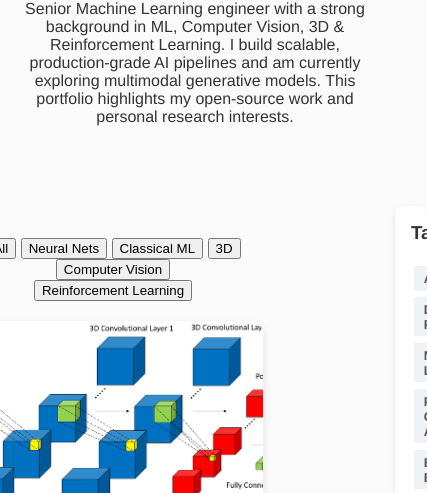
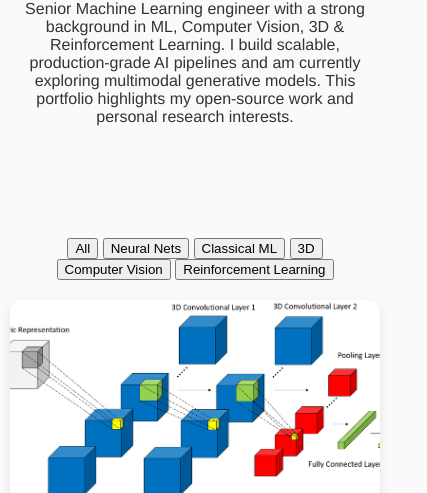
Before and after one commit to mbastola/mbastola.github.io, a plain HTML site: page index.html in a window 390 px wide. Shown: the part 672-1165 px from the top of the page, 427 px wide, since content can reach past the window. Drawn offline with Linux system fonts and the light colour scheme.

Commit message:
updated layout

```diff
--- a/index.html
+++ b/index.html
@@ -36,7 +36,6 @@
     .music-bar {
       flex: 1;
       padding-right: 100px;
-      padding-top: 200px;
     }
 
     .container {
@@ -48,7 +47,6 @@
       background: #fff;
       border-radius: 8px;
       box-shadow: 0 2px 5px rgba(0,0,0,0.1);
-      margin-left: 100px;
       padding: 1rem;
       max-height: 600px;
       overflow-y: auto;
@@ -195,6 +193,17 @@
       margin-top: 1rem;
       max-width: 720px;
       padding: 0 1rem;
+    }
+
+    @media (max-width: 992px) {
+      .main-wrapper {
+        flex-direction: column;
+        width: 95%;
+      }
+      .sidebar {
+        margin-top: 2rem;
+        max-height: 300px;
+      }
     }
 
     @media (max-width: 768px) {
```
